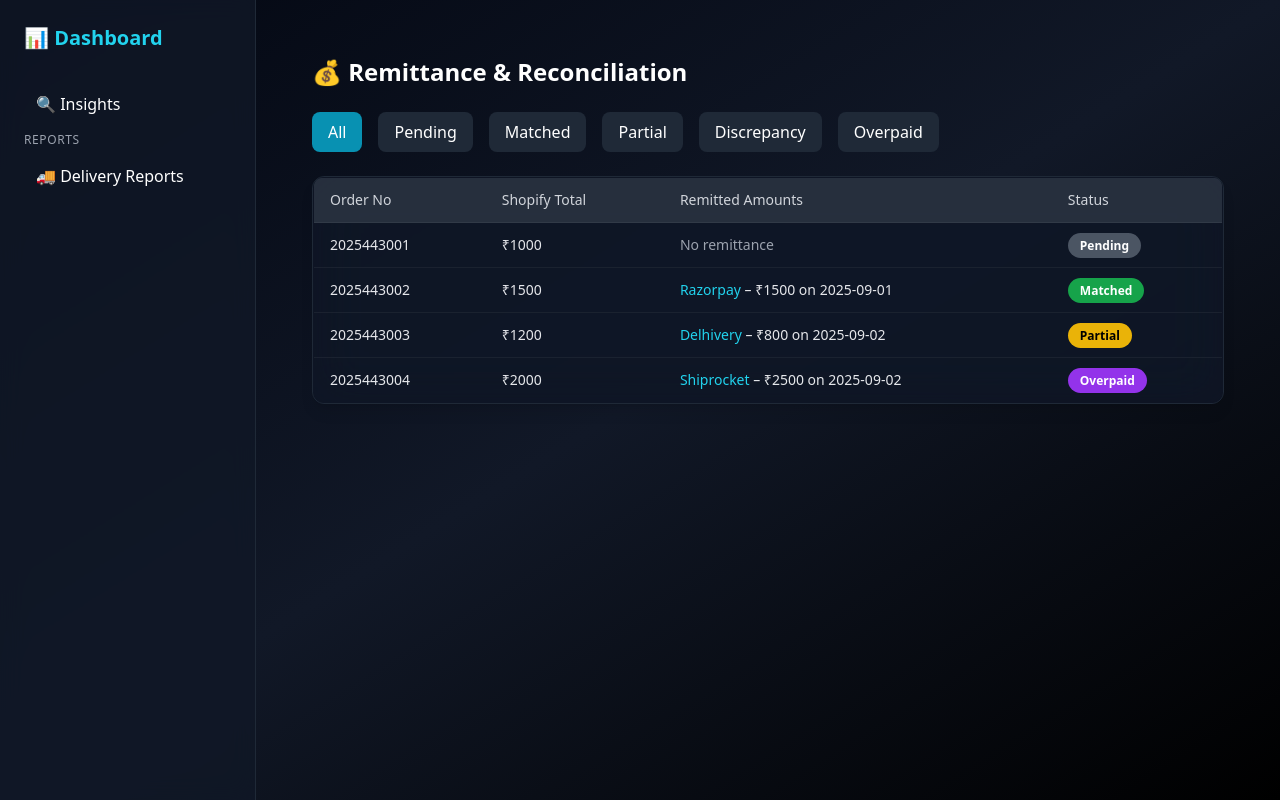
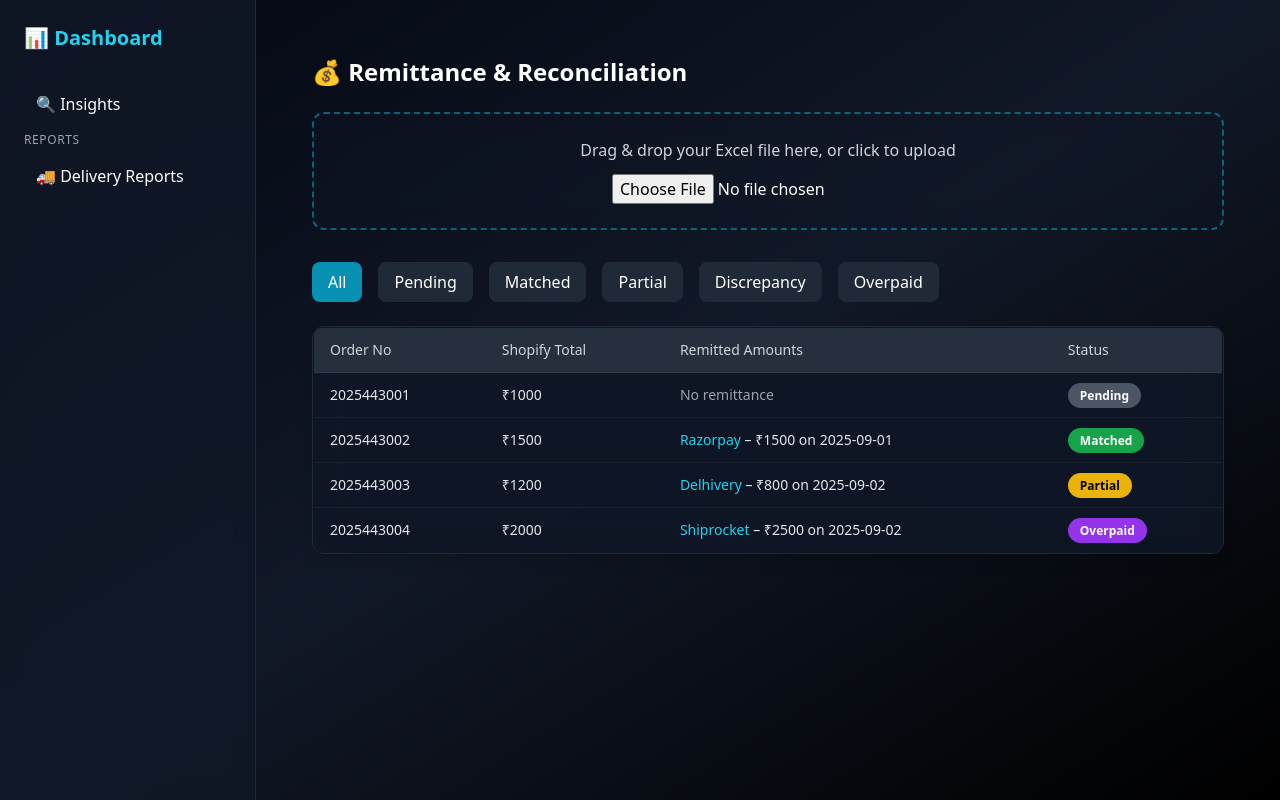
Before and after one commit to developereleven11-create/middleware-dashboard, a Next.js app: page /reports/remittance in a window 1280 px wide. Built offline with nearby package versions, Linux system fonts and the light colour scheme.

Commit message:
Update page.tsx

```diff
--- a/app/reports/remittance/page.tsx
+++ b/app/reports/remittance/page.tsx
@@ -16,8 +16,7 @@ type ReconciliationRecord = {
 };
 
 export default function RemittanceReport() {
-  // Mock dataset for testing
-  const [records] = useState<ReconciliationRecord[]>([
+  const [records, setRecords] = useState<ReconciliationRecord[]>([
     {
       order_no: "2025443001",
       shopify_total: 1000,
@@ -73,9 +72,45 @@ export default function RemittanceReport() {
     }
   };
 
+  // Mock file upload handler
+  const handleFileUpload = (event: React.ChangeEvent<HTMLInputElement>) => {
+    const file = event.target.files?.[0];
+    if (!file) return;
+
+    alert(`✅ Uploaded: ${file.name}\n(Parsing & reconciliation coming soon)`);
+
+    // For demo: simulate marking one Pending order as Matched
+    setRecords((prev) =>
+      prev.map((r) =>
+        r.status === "Pending"
+          ? {
+              ...r,
+              remittances: [
+                { provider: "Delhivery", amount: r.shopify_total, payment_date: "2025-09-05" },
+              ],
+              status: "Matched",
+            }
+          : r
+      )
+    );
+  };
+
   return (
     <div className="p-8 text-white">
       <h1 className="text-2xl font-bold mb-6">💰 Remittance & Reconciliation</h1>
+
+      {/* Upload Section */}
+      <div className="mb-8 p-6 border-2 border-dashed border-cyan-500/50 rounded-xl bg-gray-900/40 backdrop-blur-md flex flex-col items-center justify-center">
+        <p className="mb-3 text-gray-300">
+          Drag & drop your Excel file here, or click to upload
+        </p>
+        <input
+          type="file"
+          accept=".xlsx,.xls"
+          onChange={handleFileUpload}
+          className="cursor-pointer"
+        />
+      </div>
 
       {/* Filters */}
       <div className="flex space-x-4 mb-6">
```
